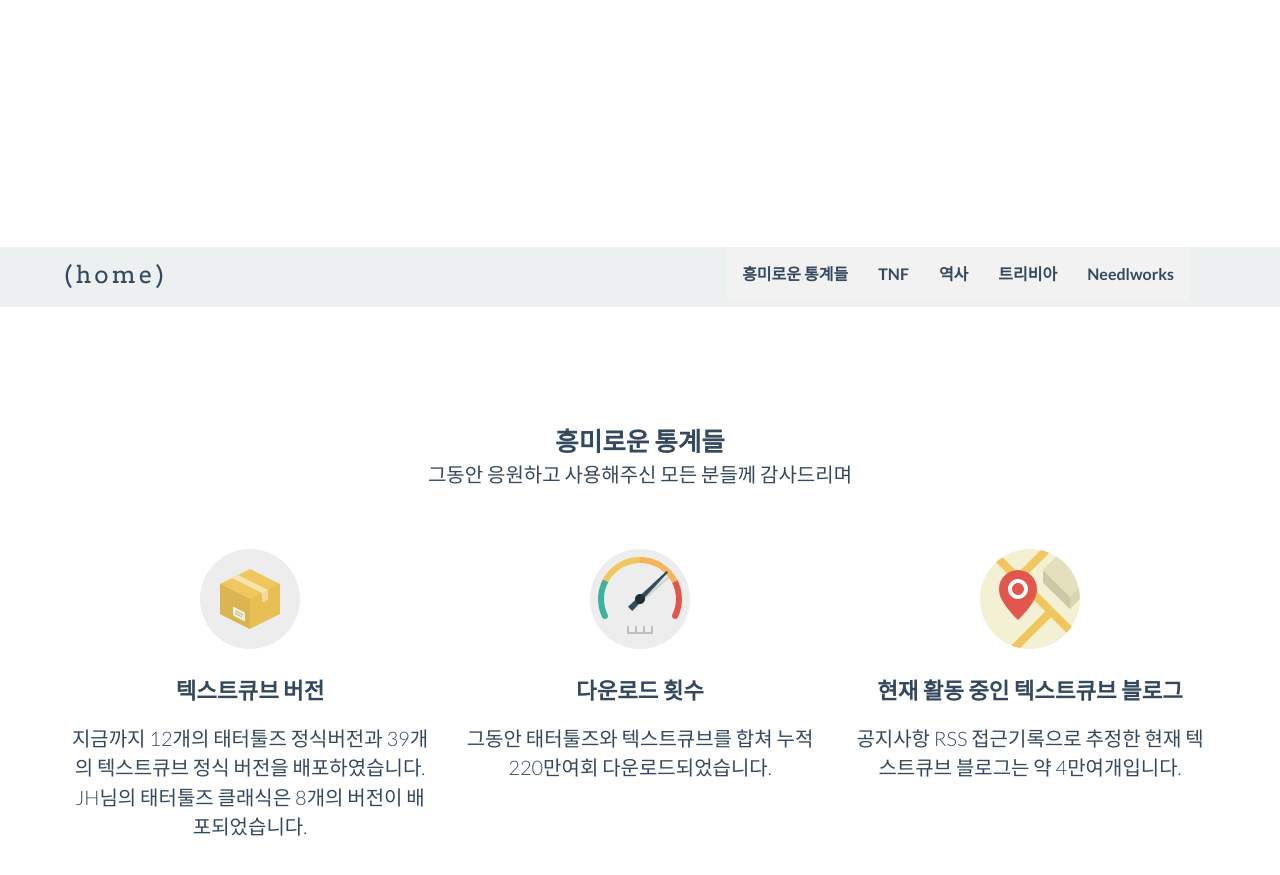
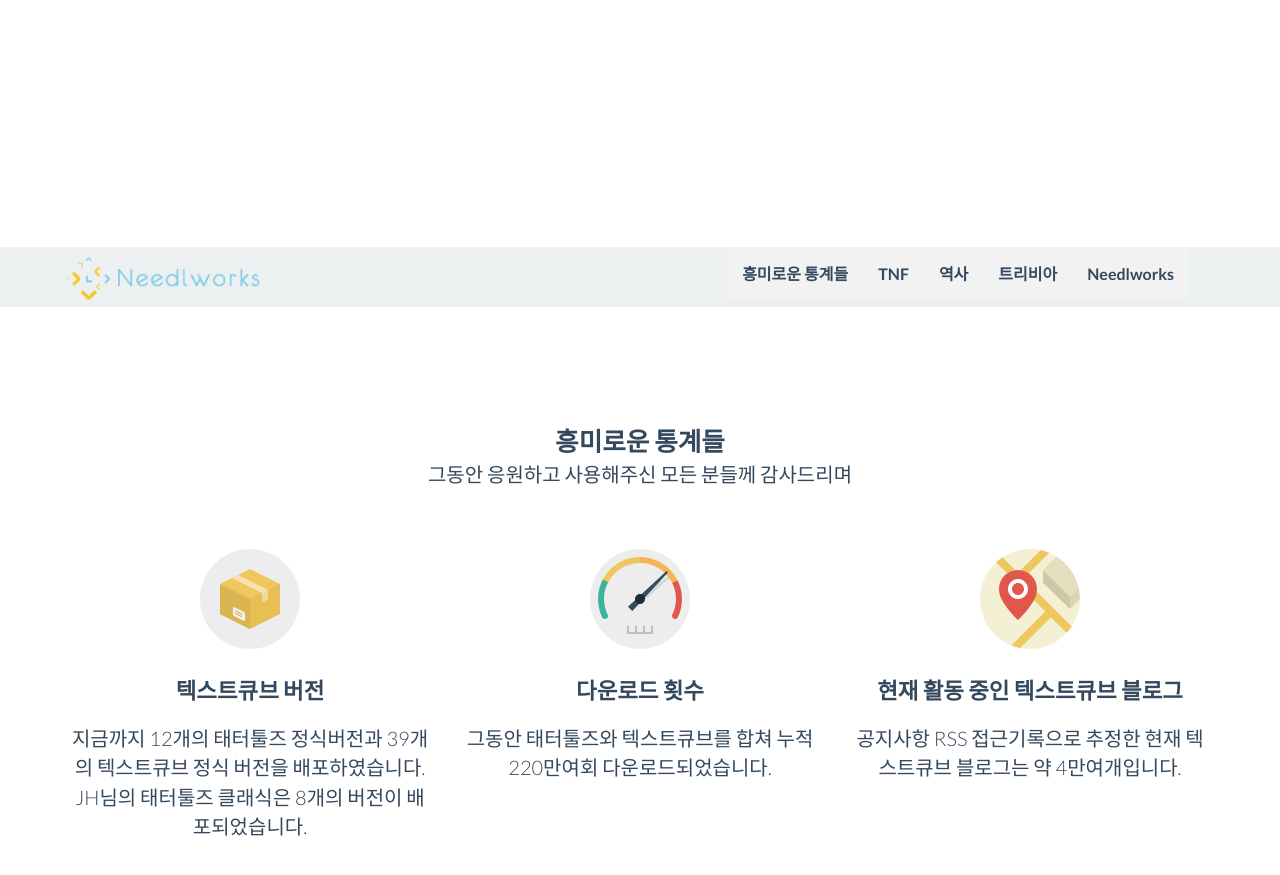
Before and after one commit to Needlworks/10yr-anniversary, a Jekyll site: the page built from index.html, in a window 1280 px wide and 900 px high, scrolled down 653 px. Shown: the top 875 px of the window. Built offline with Jekyll 4.4.1, drawn with Linux system fonts in a browser that asks for light colours; nearby versions of some CDN libraries.

Commit message:
added - needlworks logo  -

```diff
--- a/_includes/navigation.html
+++ b/_includes/navigation.html
@@ -13,7 +13,7 @@
       <button type="button" class="navbar-toggle collapsed" data-toggle="collapse" data-target="#main-nav">
         <span class="sr-only">Toggle navigation</span>
       </button>
-      <a class="navbar-brand" href="{{ site.baseurl }}/#home">(home)</a>
+      <a class="navbar-brand" href="{{ site.baseurl }}/#home"><img style="max-width:200px; margin-top: -10px;" src="/10yr-anniversary/img/needlworks_logo.png"></a>
     </div>
     <div id="main-nav" class="collapse navbar-collapse navbar-right">
       <ul class="nav navbar-nav">
```
Also changed, not shown: img/needlworks_logo.png.
